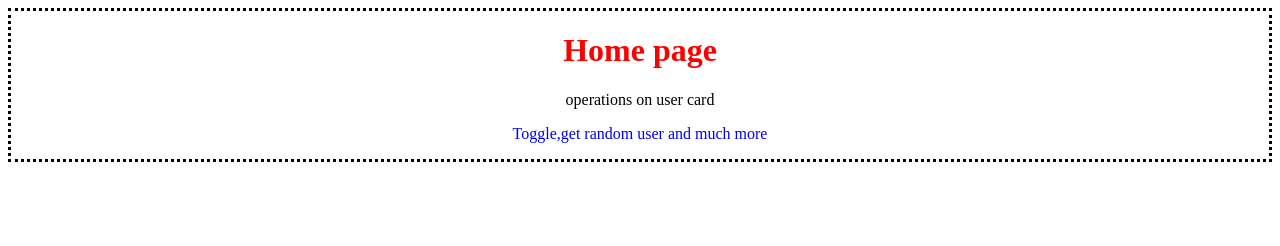
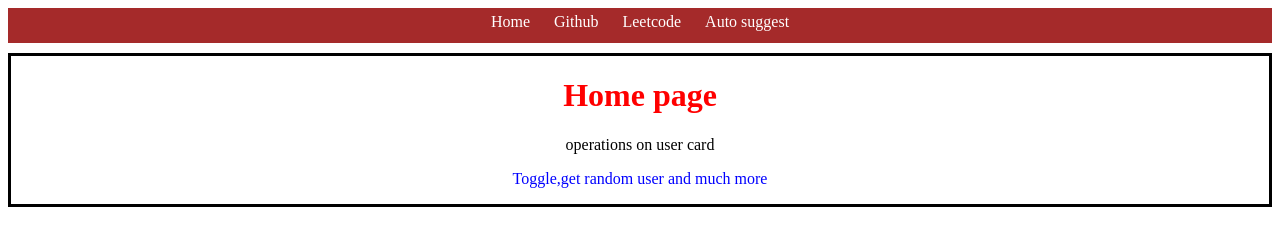
Before and after one commit to 24wh1a05g4/Auto-suggest, a website: page frontend/index.html in a window 1280 px wide. Drawn offline with Linux system fonts and the light colour scheme.

Commit message:
home page

```diff
--- a/frontend/index.css
+++ b/frontend/index.css
@@ -8,14 +8,28 @@ h1{
    /* border: 3px;
     border-color: black;
     border-style: solid;*/
-    border: 3px dotted black;
+    border: 3px solid black;
 
 }
-#home-intro :hover{
-   background-color: green;
+#home-intro :hover {
+
+   background-color: rgb(0, 221, 255);
 }
 #p1{
     text-align: center;
-
     color: blue;
 }
+#nav{
+    text-align: center;
+    background-color: brown;
+    height: 30px;
+    padding-top: 5px;
+    margin-bottom: 10px;
+}
+#nav a{
+    margin: 0px 10px;
+  /*  margin : y-axis x-axis;*/
+     text-decoration: none;
+    color: white;
+
+}
--- a/frontend/index.html
+++ b/frontend/index.html
@@ -7,9 +7,15 @@
     <link rel="stylesheet" href="index.css">
 </head>
 <body>
+    <div id="nav">
+        <a href="index.html">Home</a>
+        <a href="https://github.com/24wh1a05g4/Auto-suggest">Github</a>
+        <a href="https://leetcode.com/">Leetcode</a>
+        <a href="./pages/autosuggest.html">Auto suggest</a>
+    </div>
     <div id ="home-intro">
     <h1> Home page</h1>
-    <p> operations on user card</p>
+    <p id="p2"> operations on user card</p>
     <p id="p1"> Toggle,get random user and much more</p>
     <script src="index.js"></script>
     </div>
```
Also changed, not shown: frontend/pages/autosuggest.html (added, +11 -0 lines).
